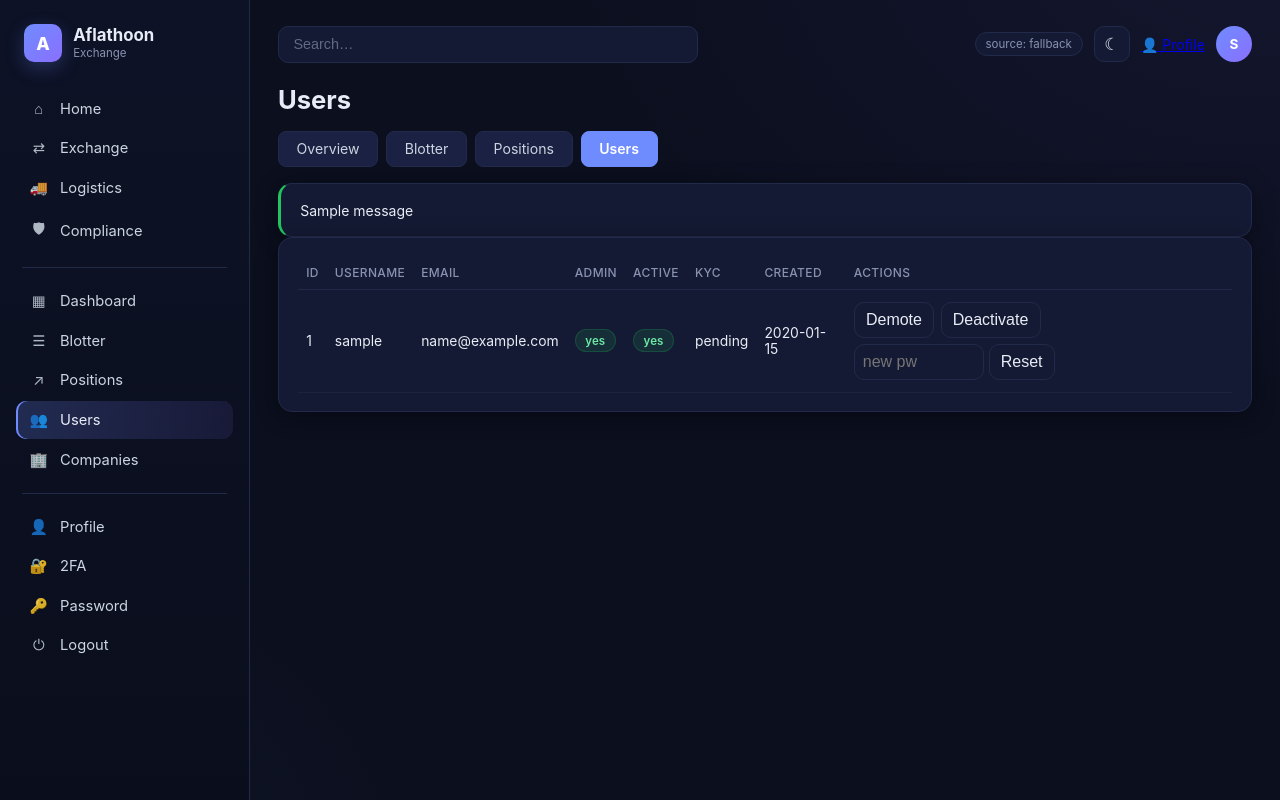
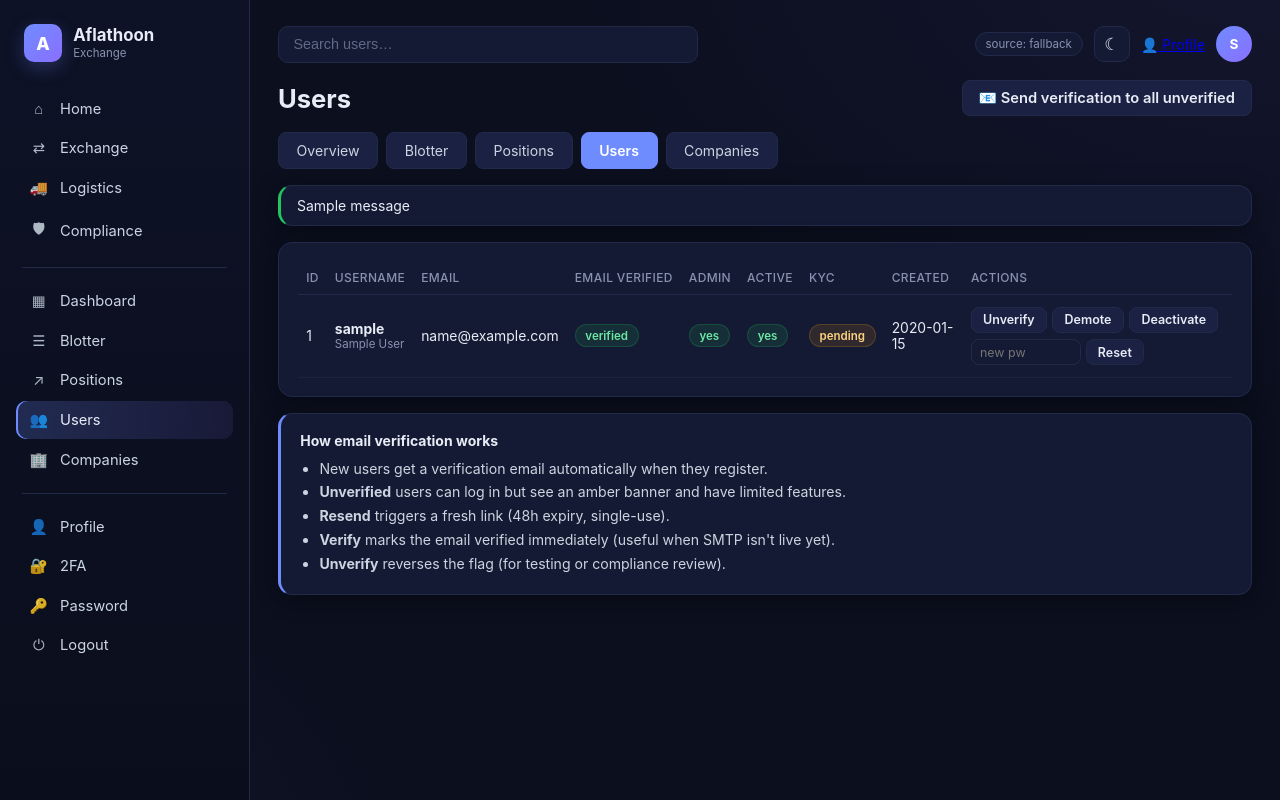
Before and after one commit to Aflathoon/aflathoon-exchange, a Flask app: page /admin/users in a window 1280 px wide. Run offline with Flask 3, Linux system fonts and the light colour scheme; a user stored in the database is signed in; tables that the repository leaves empty hold one stand-in row (values such as "Sample post"); one stand-in notice (Sample message) is shown; some libraries are stand-ins or nearby versions.

Commit message:
auto-backup: 2026-10-11 18:50:37

```diff
--- a/app/routes/admin.py
+++ b/app/routes/admin.py
@@ -392,3 +392,72 @@ def company_stats():
         'rejected': Company.query.filter_by(status='rejected').count(),
         'total':    Company.query.count(),
     })
+
+
+# =============================================================================
+# Email verification admin actions
+# =============================================================================
+@admin_bp.route('/users/<int:uid>/verify_email', methods=['POST'])
+@admin_required
+def admin_verify_email(uid):
+    """Manually mark a user's email as verified (bypasses link)."""
+    from app.models.user import User
+    from datetime import datetime
+
+    u = User.query.get_or_404(uid)
+    u.email_verified = True
+    u.email_verified_at = datetime.utcnow()
+    db.session.commit()
+    flash(f"Email manually verified for {u.username}.")
+    return redirect(url_for('admin.users_page'))
+
+
+@admin_bp.route('/users/<int:uid>/send_verification', methods=['POST'])
+@admin_required
+def admin_send_verification(uid):
+    """Trigger a fresh verification email for a user."""
+    from app.models.user import User
+    from app.routes.auth import send_verification_email
+
+    u = User.query.get_or_404(uid)
+    if u.email_verified:
+        flash(f"{u.username}'s email is already verified.")
+    else:
+        try:
+            send_verification_email(u)
+            flash(f"Verification email sent to {u.email}.")
+        except Exception as e:
+            flash(f"Failed to send: {e}")
+    return redirect(url_for('admin.users_page'))
+
+
+@admin_bp.route('/users/<int:uid>/unverify_email', methods=['POST'])
+@admin_required
+def admin_unverify_email(uid):
+    """Mark email as NOT verified (for testing or compliance)."""
+    from app.models.user import User
+    u = User.query.get_or_404(uid)
+    u.email_verified = False
+    u.email_verified_at = None
+    db.session.commit()
+    flash(f"Email unverified for {u.username}.")
+    return redirect(url_for('admin.users_page'))
+
+
+@admin_bp.route('/users/send_verification_all', methods=['POST'])
+@admin_required
+def admin_send_verification_all():
+    """Send verification emails to every unverified user."""
+    from app.models.user import User
+    from app.routes.auth import send_verification_email
+
+    unverified = User.query.filter_by(email_verified=False).all()
+    sent = 0
+    for u in unverified:
+        try:
+            send_verification_email(u)
+            sent += 1
+        except Exception:
+            pass
+    flash(f"Sent verification emails to {sent} of {len(unverified)} unverified users.")
+    return redirect(url_for('admin.users_page'))
--- a/app/templates/admin/users.html
+++ b/app/templates/admin/users.html
@@ -1,46 +1,107 @@
 {% extends "base.html" %}
 {% block title %}Users — Aflathoon{% endblock %}
+{% block search_placeholder %}Search users…{% endblock %}
 
 {% block content %}
-<h1 class="afl-page-title">Users</h1>
+<div style="display:flex;justify-content:space-between;align-items:center;flex-wrap:wrap;gap:1rem">
+  <h1 class="afl-page-title" style="margin:0">Users</h1>
+  <form method="post" action="/admin/users/send_verification_all" style="margin:0">
+    <button class="afl-btn secondary" style="padding:.5rem 1rem">
+      📧 Send verification to all unverified
+    </button>
+  </form>
+</div>
 
-<div class="tabs" style="margin-bottom:1rem">
+<div class="tabs" style="margin:1rem 0">
   <a href="/admin/">Overview</a>
   <a href="/admin/blotter">Blotter</a>
   <a href="/admin/positions">Positions</a>
   <a class="active" href="/admin/users">Users</a>
+  <a href="/admin/companies">Companies</a>
 </div>
 
 {% with messages = get_flashed_messages() %}
-  {% if messages %}{% for m in messages %}<div class="afl-card" style="border-left:3px solid var(--green)">{{ m }}</div>{% endfor %}{% endif %}
+  {% if messages %}{% for m in messages %}
+    <div class="afl-card" style="border-left:3px solid var(--green);padding:.7rem 1rem;margin-bottom:1rem">{{ m }}</div>
+  {% endfor %}{% endif %}
 {% endwith %}
 
 <div class="afl-card">
   <table class="afl-table">
-    <tr><th>ID</th><th>Username</th><th>Email</th><th>Admin</th><th>Active</th><th>KYC</th><th>Created</th><th>Actions</th></tr>
+    <tr>
+      <th>ID</th>
+      <th>Username</th>
+      <th>Email</th>
+      <th>Email&nbsp;Verified</th>
+      <th>Admin</th>
+      <th>Active</th>
+      <th>KYC</th>
+      <th>Created</th>
+      <th>Actions</th>
+    </tr>
     {% for u in users %}
     <tr>
       <td>{{ u.id }}</td>
-      <td>{{ u.username }}</td>
+      <td>
+        <strong>{{ u.username }}</strong>
+        {% if u.full_name %}<div style="color:var(--muted);font-size:.72rem">{{ u.full_name }}</div>{% endif %}
+      </td>
       <td>{{ u.email }}</td>
-      <td><span class="afl-status {{ 'confirmed' if u.is_admin else 'cancelled' }}">{{ 'yes' if u.is_admin else 'no' }}</span></td>
-      <td><span class="afl-status {{ 'confirmed' if u.is_active else 'cancelled' }}">{{ 'yes' if u.is_active else 'no' }}</span></td>
-      <td>{{ u.kyc_status }}</td>
+      <td>
+        {% if u.email_verified %}
+          <span class="afl-status confirmed" title="Verified {{ u.email_verified_at.strftime('%Y-%m-%d %H:%M') if u.email_verified_at else '' }}">verified</span>
+        {% else %}
+          <span class="afl-status failed">unverified</span>
+        {% endif %}
+      </td>
+      <td><span class="afl-status {{ 'confirmed' if u.is_admin else 'failed' }}">{{ 'yes' if u.is_admin else 'no' }}</span></td>
+      <td><span class="afl-status {{ 'confirmed' if u.is_active else 'failed' }}">{{ 'yes' if u.is_active else 'no' }}</span></td>
+      <td>
+        <span class="afl-status {% if u.kyc_status == 'verified' %}confirmed{% elif u.kyc_status == 'pending' %}staged{% else %}failed{% endif %}">
+          {{ u.kyc_status }}
+        </span>
+      </td>
       <td>{{ u.created_at.strftime('%Y-%m-%d') if u.created_at else '—' }}</td>
-      <td style="display:flex;gap:.4rem;flex-wrap:wrap">
-        <form method="post" action="/admin/users/{{ u.id }}/toggle_admin">
-          <button class="afl-icon-btn" style="width:auto;padding:.3rem .7rem">{{ 'Demote' if u.is_admin else 'Promote' }}</button>
-        </form>
-        <form method="post" action="/admin/users/{{ u.id }}/toggle_active">
-          <button class="afl-icon-btn" style="width:auto;padding:.3rem .7rem">{{ 'Deactivate' if u.is_active else 'Activate' }}</button>
-        </form>
-        <form method="post" action="/admin/users/{{ u.id }}/reset_password" style="display:flex;gap:.3rem">
-          <input name="new_password" placeholder="new pw" class="afl-icon-btn" style="width:130px;padding:.3rem .5rem" minlength="10">
-          <button class="afl-icon-btn" style="width:auto;padding:.3rem .7rem">Reset</button>
-        </form>
+      <td>
+        <div style="display:flex;gap:.35rem;flex-wrap:wrap;align-items:center">
+          {% if u.email_verified %}
+            <form method="post" action="/admin/users/{{ u.id }}/unverify_email" style="margin:0">
+              <button class="afl-btn secondary" style="padding:.3rem .7rem;font-size:.78rem" title="Mark email as unverified">Unverify</button>
+            </form>
+          {% else %}
+            <form method="post" action="/admin/users/{{ u.id }}/send_verification" style="margin:0">
+              <button class="afl-btn secondary" style="padding:.3rem .7rem;font-size:.78rem" title="Send a new verification email">Resend</button>
+            </form>
+            <form method="post" action="/admin/users/{{ u.id }}/verify_email" style="margin:0">
+              <button class="afl-btn" style="padding:.3rem .7rem;font-size:.78rem;background:var(--green)" title="Verify manually">Verify</button>
+            </form>
+          {% endif %}
+
+          <form method="post" action="/admin/users/{{ u.id }}/toggle_admin" style="margin:0">
+            <button class="afl-btn secondary" style="padding:.3rem .7rem;font-size:.78rem">{{ 'Demote' if u.is_admin else 'Promote' }}</button>
+          </form>
+          <form method="post" action="/admin/users/{{ u.id }}/toggle_active" style="margin:0">
+            <button class="afl-btn secondary" style="padding:.3rem .7rem;font-size:.78rem">{{ 'Deactivate' if u.is_active else 'Activate' }}</button>
+          </form>
+          <form method="post" action="/admin/users/{{ u.id }}/reset_password" style="display:flex;gap:.3rem;margin:0">
+            <input name="new_password" placeholder="new pw" class="afl-in" style="width:110px;padding:.3rem .5rem;font-size:.78rem" minlength="10">
+            <button class="afl-btn secondary" style="padding:.3rem .7rem;font-size:.78rem">Reset</button>
+          </form>
+        </div>
       </td>
     </tr>
     {% endfor %}
   </table>
 </div>
+
+<div class="afl-card" style="margin-top:1rem;border-left:3px solid var(--accent)">
+  <strong style="color:var(--text)">How email verification works</strong>
+  <ul style="color:var(--text-2);line-height:1.7;margin:.5rem 0 0 1.2rem;padding:0;font-size:.88rem">
+    <li>New users get a verification email automatically when they register.</li>
+    <li><strong>Unverified</strong> users can log in but see an amber banner and have limited features.</li>
+    <li><strong>Resend</strong> triggers a fresh link (48h expiry, single-use).</li>
+    <li><strong>Verify</strong> marks the email verified immediately (useful when SMTP isn't live yet).</li>
+    <li><strong>Unverify</strong> reverses the flag (for testing or compliance review).</li>
+  </ul>
+</div>
 {% endblock %}
--- a/app/templates/auth/login.html
+++ b/app/templates/auth/login.html
@@ -89,6 +89,7 @@ body.afl-auth{
   <input name="username" placeholder="Username" required autofocus autocomplete="username">
   <input name="password" type="password" placeholder="Password" required autocomplete="current-password">
   <button>Sign in</button>
+  <div class="foot"><a href="/auth/forgot-password">Forgot password?</a> &middot; <a href="/auth/resend-verification">Resend verification</a></div>
   <div class="foot">No account? <a href="/auth/register">Register</a></div>
 </form>
 
```
Also changed, not shown: 1 other file.
